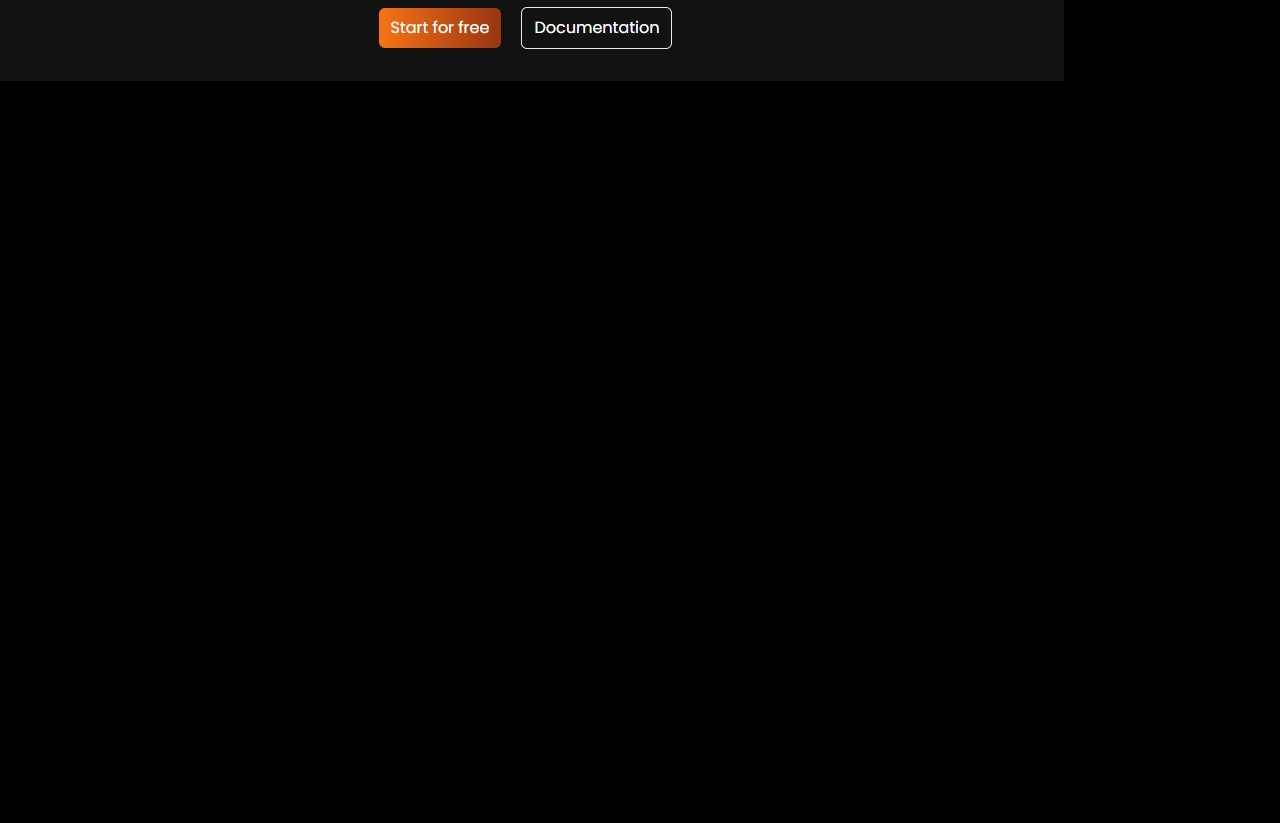
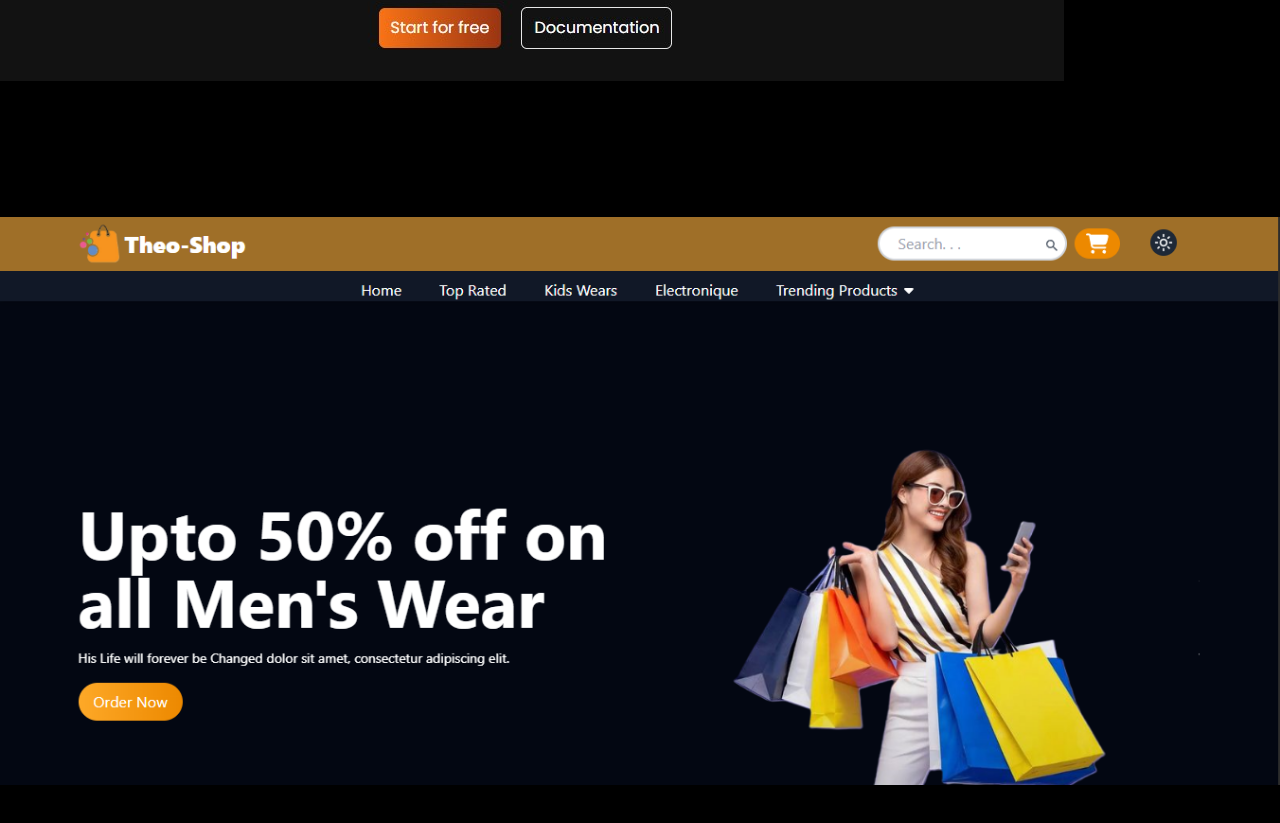
Before and after one commit to Theo-Dev-711/Theodore_dev, a React (Vite) app in the folder client/: page / in a window 1280 px wide. Shown: the part 2392-3215 px from the top of the page. Before the commit the page ends 3065 px from the top, so only its background shows below. Built offline with nearby package versions, Linux system fonts and the light colour scheme.

Commit message:
new project

```diff
--- a/client/src/components/Project.tsx
+++ b/client/src/components/Project.tsx
@@ -1,6 +1,7 @@
 import { motion } from "framer-motion";
 import { FaArrowRightLong } from "react-icons/fa6";
 import virtualImg from "../assets/virtual.jpeg";
+import vente from "../assets/vente.png"
 
 const PROJECTS = [
   {
@@ -31,6 +32,15 @@ const PROJECTS = [
     technologies: ["React.tsx", "Tailwind CSS"],
     photo: "image-projet-3",
     link: "https://siyandji-virtualr.vercel.app/"
+  },
+  {
+    title: "Modern E-Commerce Starter App with React & Tailwind",
+    image: vente,
+    description:
+      "A modern and responsive e-commerce landing page, built with React TSX and Tailwind CSS, and deployed via Vercel.Perfect for showcasing an online store, products, or a personal brand.Sleek design, mobile-friendly layout, and smooth animations for an optimal user experience.No backend required for the demo — easily connectable to platforms like Firebase, Stripe, or Shopify for full functionality.",
+    technologies: ["React.tsx", "Tailwind CSS", "Slick"],
+    photo: "image-projet-4",
+    link: "https://siyandji-e-commerce.vercel.app/"
   }
 ];
 
```
Also changed, not shown: client/src/assets/vente.PNG (added).
